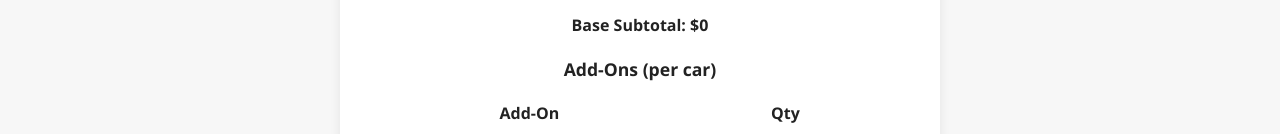
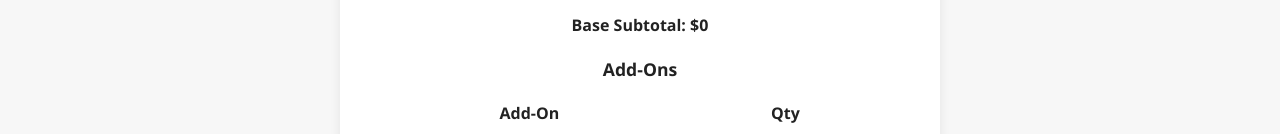
Before and after one commit to bryton-d/bryton-details, a plain HTML site: page index.html in a window 1280 px wide. Shown: the part 1487-1621 px from the top of the page. Drawn offline with Linux system fonts and the light colour scheme.

Commit message:
Committing more updates to table

```diff
--- a/index.html
+++ b/index.html
@@ -106,7 +106,7 @@
       <div id="base-subtotal" style="text-align:center; font-weight:bold; margin: 1em 0;">Base Subtotal: $0</div>
 
       <table>
-        <caption>Add-Ons (per car)</caption>
+        <caption>Add-Ons</caption>
         <tr>
           <th></th>
           <th>Add-On</th>
```
